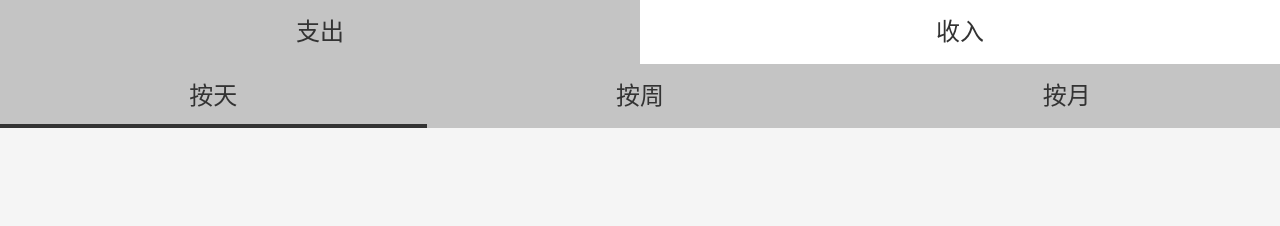
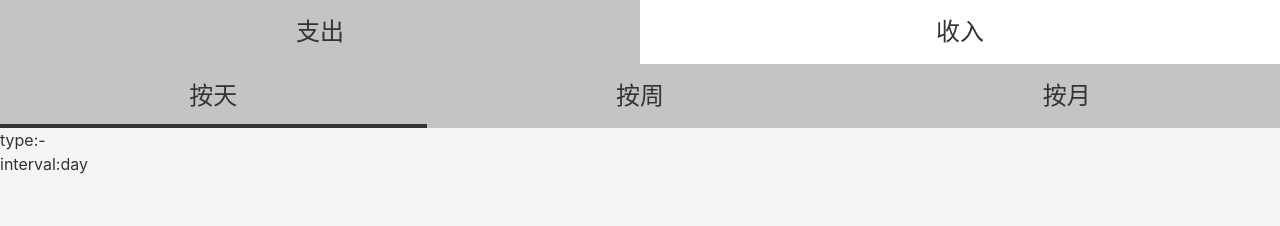
Before and after one commit to zhanana/nana-log, a Vue app: page /#/statistics in a window 1280 px wide. Shown: the top 226 px of the page. Built offline with nearby package versions, Linux system fonts and the light colour scheme.

Commit message:
c抽离Tabs.vue,使用在statistics.vue里面

```diff
--- a/src/components/Tabs.vue
+++ b/src/components/Tabs.vue
@@ -1,7 +1,7 @@
 <template>
   <ul class="tabs">
     <li v-for="item in dataSource" :key="item.value"
-    :class="{selected: item.value === value}"
+    :class="liClass(item)"
     @click="select(item)">{{item.text}}</li>
   </ul>
 </template>
@@ -20,6 +20,13 @@ export default class Tabs extends Vue {
   readonly value!: string;
   @Prop(String)
   classPrefix?: string;
+
+  liClass(item:DataSourceItem){
+    return{
+      [this.classPrefix+'-tabs-item']: this.classPrefix,
+      selected: item.value===this.value
+    };
+  }
 
   select(item:DataSourceItem){
       this.$emit('update:value',item.value);
--- a/src/views/Statistics.vue
+++ b/src/views/Statistics.vue
@@ -1,7 +1,12 @@
 <template>
     <Layout>
-         <Types class-prefix="xxx" :value.sync="yyy"/>
-         <Tabs :data-source="array" :value.sync = "hhh"/>
+         <Tabs class-prefix="type" :data-source="typeList" :value.sync = "type"/>
+         <Tabs class-prefix="interval" :data-source="intervalList" :value.sync = "interval"/>
+         <div>
+             type:{{type}}
+             <br/>
+             interval:{{interval}}
+         </div>
     </Layout>
 </template>
 
@@ -17,18 +22,23 @@ import { Component } from "vue-property-decorator"
     },
 })
 export default class Statistics extends Vue{
-    yyy = '-';
-    hhh = 'day';
-    array = [
+    type = '-';
+    interval = 'day';
+    intervalList = [
         {text:'按天',value:'day'},
         {text:'按周',value:'week'},
-        {text:'按月',value:'month'},]
+        {text:'按月',value:'month'},
+    ];
+    typeList = [
+        {text:'支出',value:'-'},
+        {text:'收入',value:'+'},
+    ]
 
 }
 </script>
 
 <style scoped lang="scss">
-    ::v-deep .xxx-item{
+    ::v-deep .type-tabs-item{
         background: white;
         &.selected {
             background: #c4c4c4;
```
